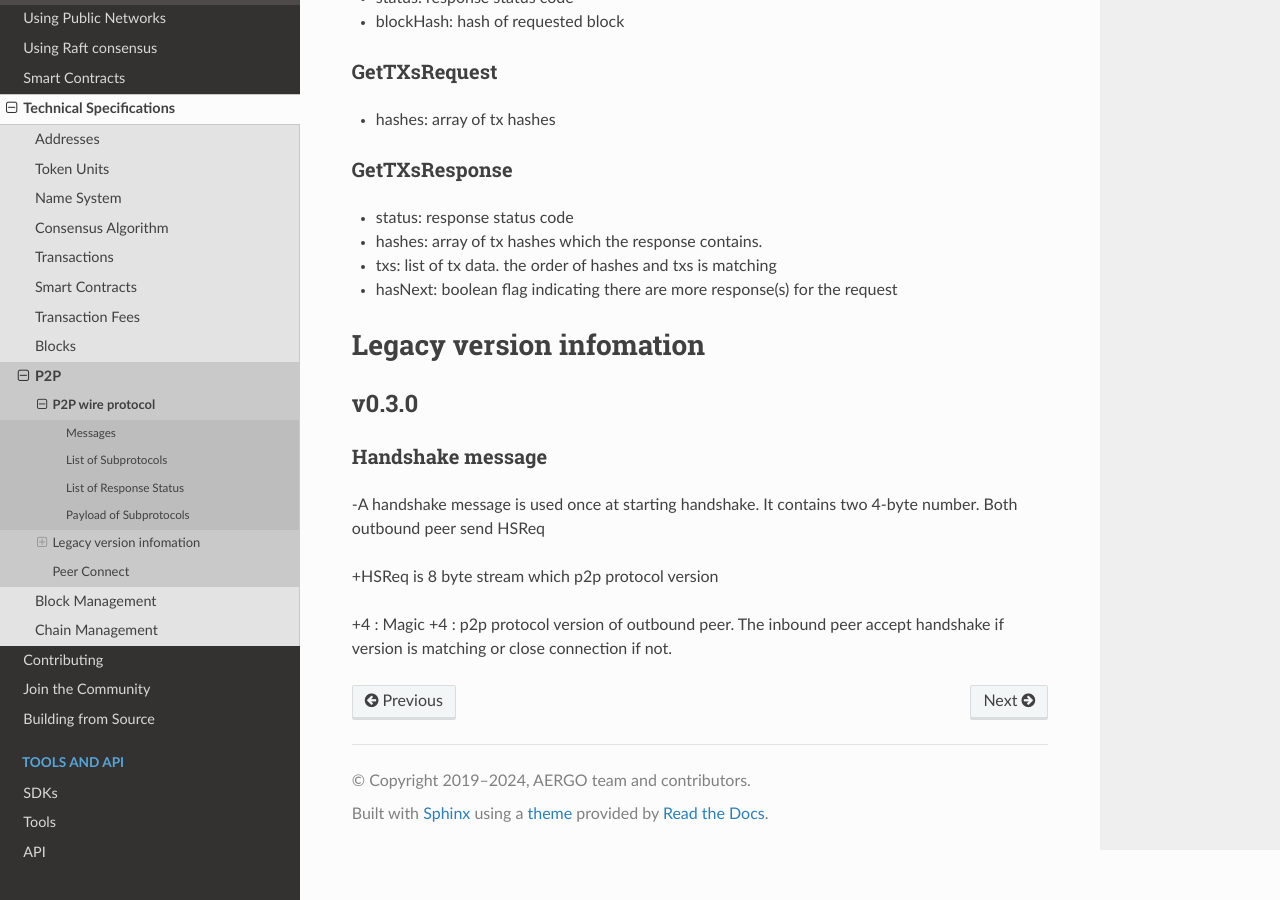
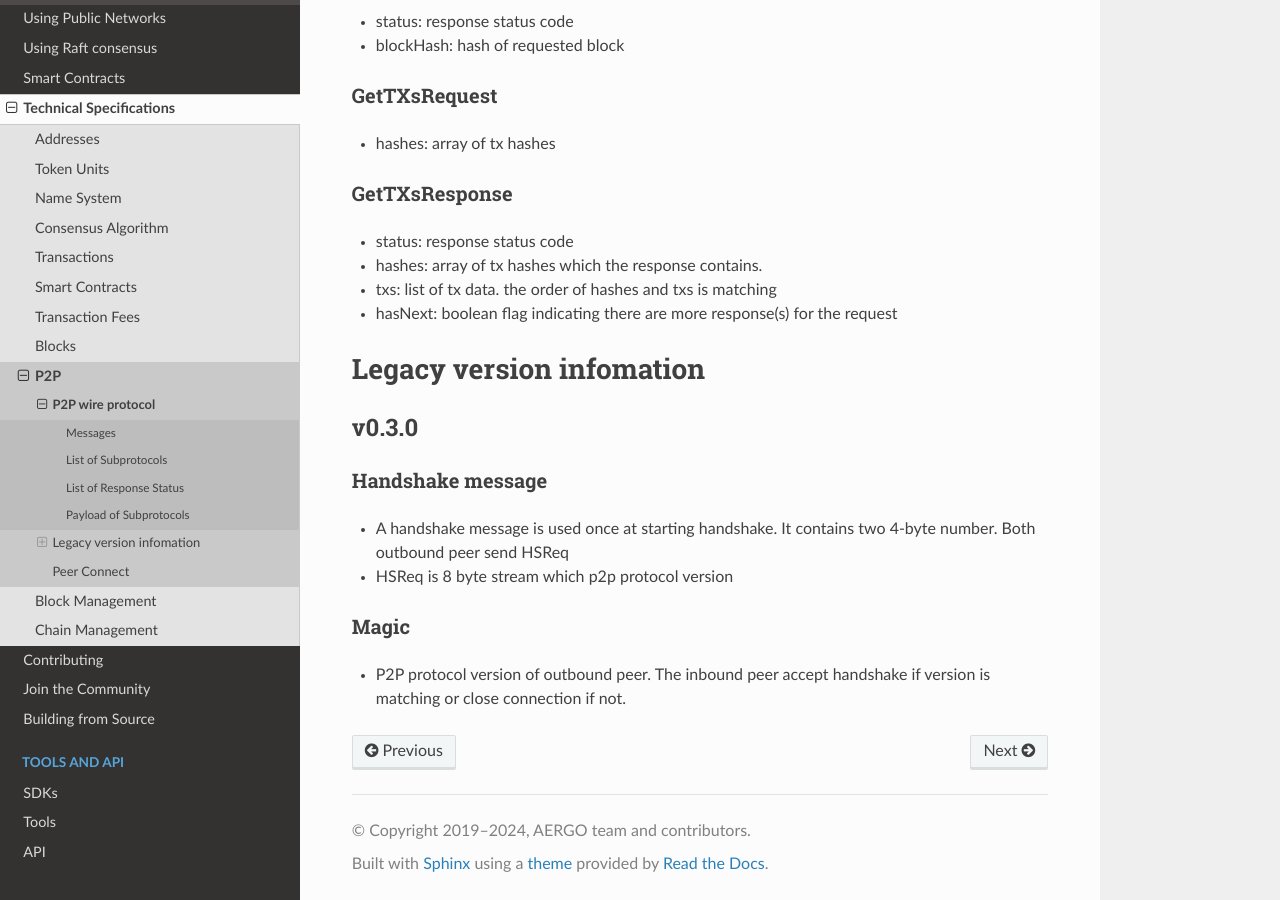
Before and after one commit to aergoio/guide, a Sphinx documentation site: the page built from source/specs/p2p/wireprotocol.rst, in a window 1280 px wide and 900 px high, scrolled down 5277 px. Built offline with Sphinx 7.4.7 and the Read the Docs theme 3.1.0, drawn with Linux system fonts in a browser that asks for light colours; some of the changed text lies outside the part shown.

```diff
--- a/source/running-node/advanced-topics/genesis-block.rst
+++ b/source/running-node/advanced-topics/genesis-block.rst
@@ -5,7 +5,7 @@ The genesis block is the first block created on a new chain according to a prede
 If you want to bootstrap your own Aergo blockchain, you will need to configure and create the genesis block.
 All nodes producing blocks and syncing with the network need to use the same genesis block.
 
-You can find an example genesis configuration json file `here <https://github.com/aergoio/aergo-docker/blob/1ad16cf7881d9ba8f2efc350cf609c9416e76666/node/testnet-genesis.json>`_.
+You can find an example genesis configuration json file `here <https://github.com/aergoio/aergo-docker/blob/1ad16cf7881d9ba8f2efc350cf609c9416e76666/node/testnet-genesis.json>`_ (dead).
 It is the one used for the public testnet.
 
 =============  ======  ==========================================================================================
--- a/source/specs/p2p/wireprotocol.rst
+++ b/source/specs/p2p/wireprotocol.rst
@@ -289,9 +289,11 @@ v0.3.0
 Handshake message
 ^^^^^^^^^^^^^^^^^
 
--A handshake message is used once at starting handshake. It contains two 4-byte number. Both outbound peer send HSReq
+* A handshake message is used once at starting handshake. It contains two 4-byte number. Both outbound peer send HSReq
 
-+HSReq is 8 byte stream which p2p protocol version
+* HSReq is 8 byte stream which p2p protocol version
 
-+4 : Magic
-+4 : p2p protocol version of outbound peer. The inbound peer accept handshake if version is matching or close connection if not.
+Magic
+^^^^^
+
+* P2P protocol version of outbound peer. The inbound peer accept handshake if version is matching or close connection if not.
```
Also changed, not shown: other parts of source/specs/p2p/wireprotocol.rst (+1 -1 lines), source/smart-contracts/lua/guide.md (+1 -1 lines), source/smart-contracts/lua/reference.md (+1 -1 lines).
